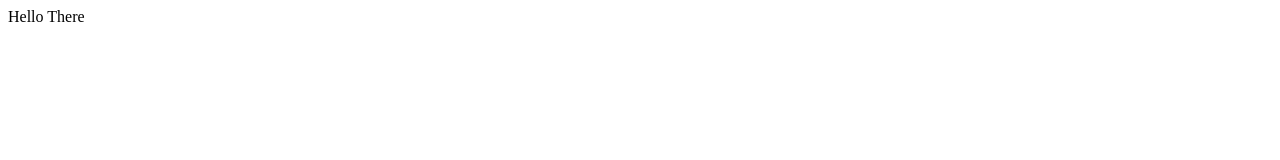
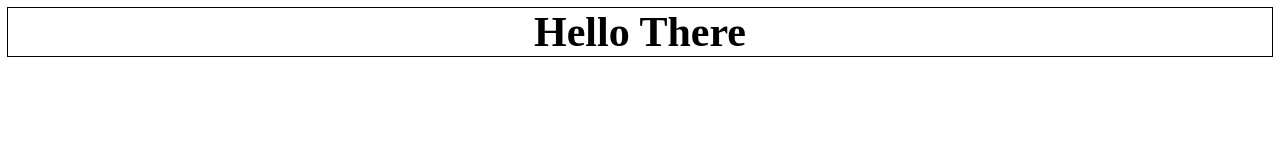
Before and after one commit to dboca93/dboca93.github.io, a plain HTML site: page index.html in a window 1280 px wide. Drawn offline with Linux system fonts and the light colour scheme.

Commit message:
Amendment to the index.html and addition of the style.css doc

```diff
--- a/index.html
+++ b/index.html
@@ -1 +1,13 @@
-Hello There
+<!DOCTYPE html>
+<html lang="en">
+<head>
+    <meta charset="UTF-8">
+    <meta http-equiv="X-UA-Compatible" content="IE=edge">
+    <meta name="viewport" content="width=device-width, initial-scale=1.0">
+    <link rel="stylesheet" href="style.css">
+    <title>AU LIMOS</title>
+</head>
+<body>
+    <h1 class="main-header">Hello There</h1>
+</body>
+</html>
--- /dev/null
+++ b/style.css
@@ -0,0 +1,9 @@
+.main-header {
+    outline: 1px solid black;
+    text-align: center;
+    margin: 0 auto;
+    font-family: 'Times New Roman', Times, serif;
+    font-size: 42px;
+    font-weight: bold;
+
+}
```
